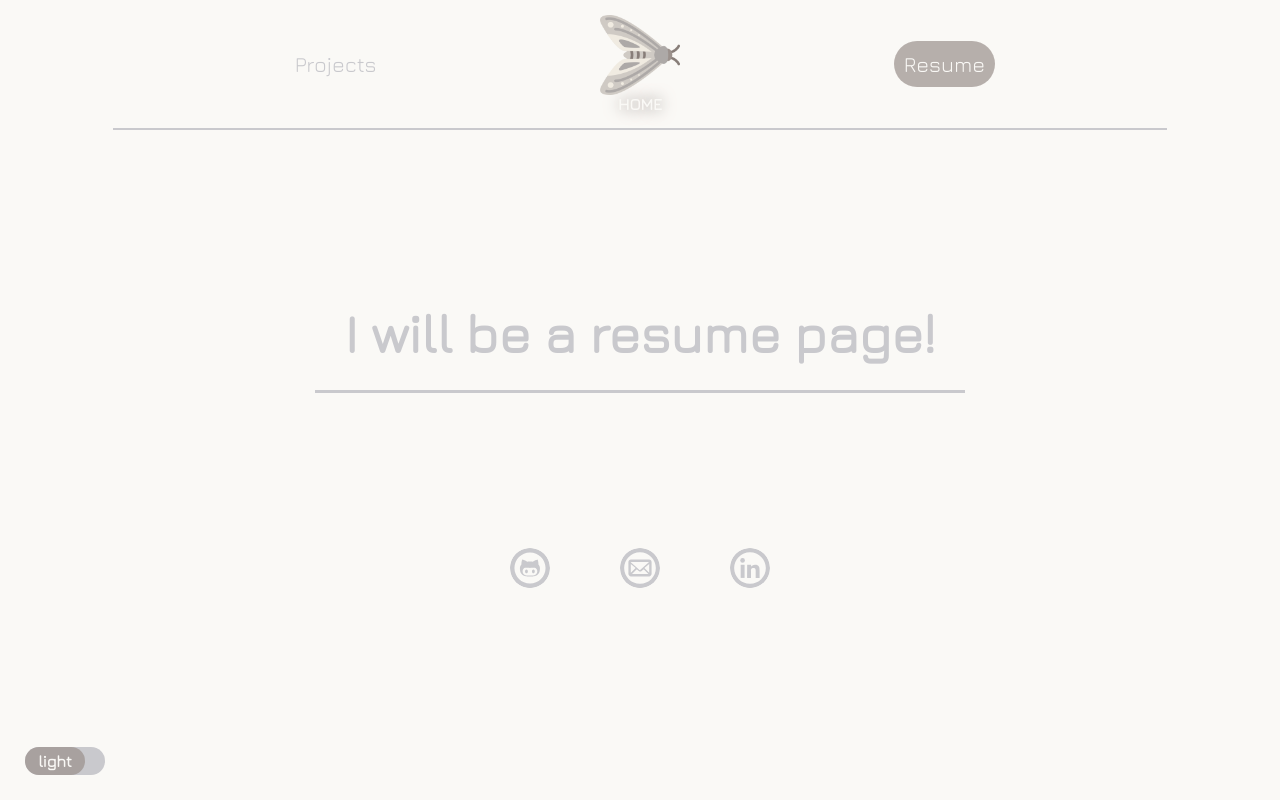
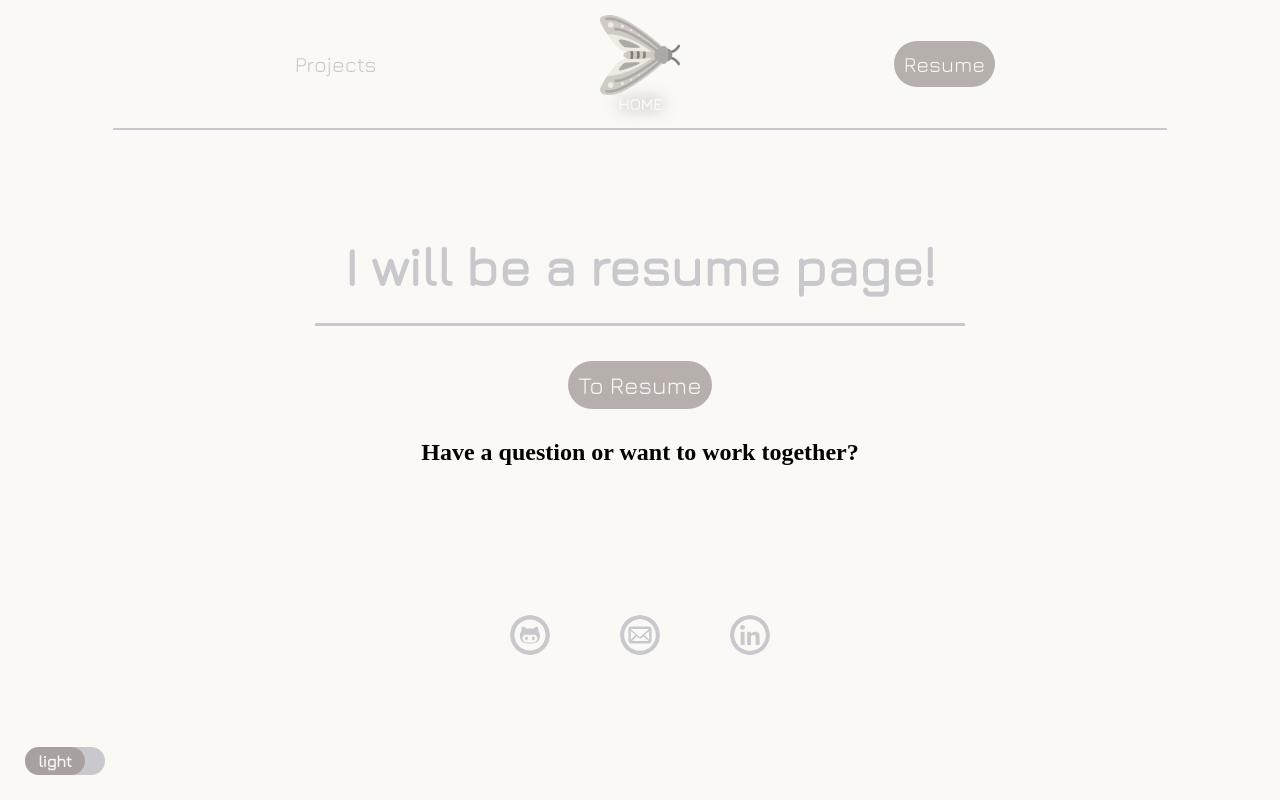
Before and after one commit to julieahawkins/julieahawkins.github.io, a React (Create React App) app: page /resume in a window 1280 px wide. Built offline with nearby package versions, Linux system fonts and the light colour scheme.

Commit message:
email form error and resume lnk

```diff
--- a/src/Components/EmailForm/EmailForm.js
+++ b/src/Components/EmailForm/EmailForm.js
@@ -71,7 +71,7 @@ class EmailForm extends Component {
           value={this.state.name}
           name='name'
           type='text'
-          placeholder='Enter Name'
+          placeholder='Your Name'
           onChange={this.handleChange}
         />
         <input
@@ -79,14 +79,14 @@ class EmailForm extends Component {
           value={this.state.email}
           name='email'
           type='email'
-          placeholder='Enter Email'
+          placeholder='Your Email'
           onChange={this.handleChange}
         />
         <textarea
           className='message-input'
           value={this.state.message}
           name='message'
-          placeholder='Enter Message: CURRENTLY THIS FORM WILL NOT SEND AN ACTUAL EMAIL'
+          placeholder='Your Message: CURRENTLY THIS FORM WILL NOT SEND AN ACTUAL EMAIL'
           onChange={this.handleChange}
         />
         <input
--- a/src/Components/Resume/Resume.js
+++ b/src/Components/Resume/Resume.js
@@ -11,7 +11,18 @@ const Resume = ({ location }) => {
         navBar={true}
         pageName={location.pathname}
       />
+
       <h1>I will be a resume page!</h1>
+
+      <a
+        target='_blank'
+        className='resume'
+        rel='noopener noreferrer'
+        href='https://www.turing.io/sites/default/files/resumes/JulieHawkinsResume.pdf'>
+        To Resume
+      </a>
+
+      <h2>Have a question or want to work together?</h2>
       <Contact />
       <ThemeToggle />
     </div>
--- a/src/styles/App.css
+++ b/src/styles/App.css
@@ -318,7 +318,8 @@ h1 {
     font-size: 20pt;
     margin: 30px; }
 
-.close-btn {
+.close-btn,
+.resume {
   background: rgba(155, 145, 140, 0.7);
   border: none;
   border-radius: 50px;
@@ -333,7 +334,8 @@ h1 {
   -webkit-transition: 0.7s ease-out;
   -moz-transition: 0.7s ease-out;
   transition: 0.7s ease-out; }
-  .close-btn:hover {
+  .close-btn:hover,
+  .resume:hover {
     background: none;
     box-shadow: 0 0 70px 15px rgba(201, 201, 205, 0.7);
     color: #877D78; }
--- a/src/styles/App.scss
+++ b/src/styles/App.scss
@@ -406,7 +406,8 @@ h1 {
   }
 }
 
-.close-btn {
+.close-btn,
+.resume {
   background: $transparentHoverColor;
   border: none;
   border-radius: 50px;
@@ -416,6 +417,7 @@ h1 {
   font-size: 18pt;
   font-weight: 100;
   text-decoration: none;
+  // text-align: center;
 
   padding: 10px;
   margin: 10px;
@@ -429,3 +431,7 @@ h1 {
     color: $hoverColor;
   }
 }
+
+.resume {
+
+}
```
